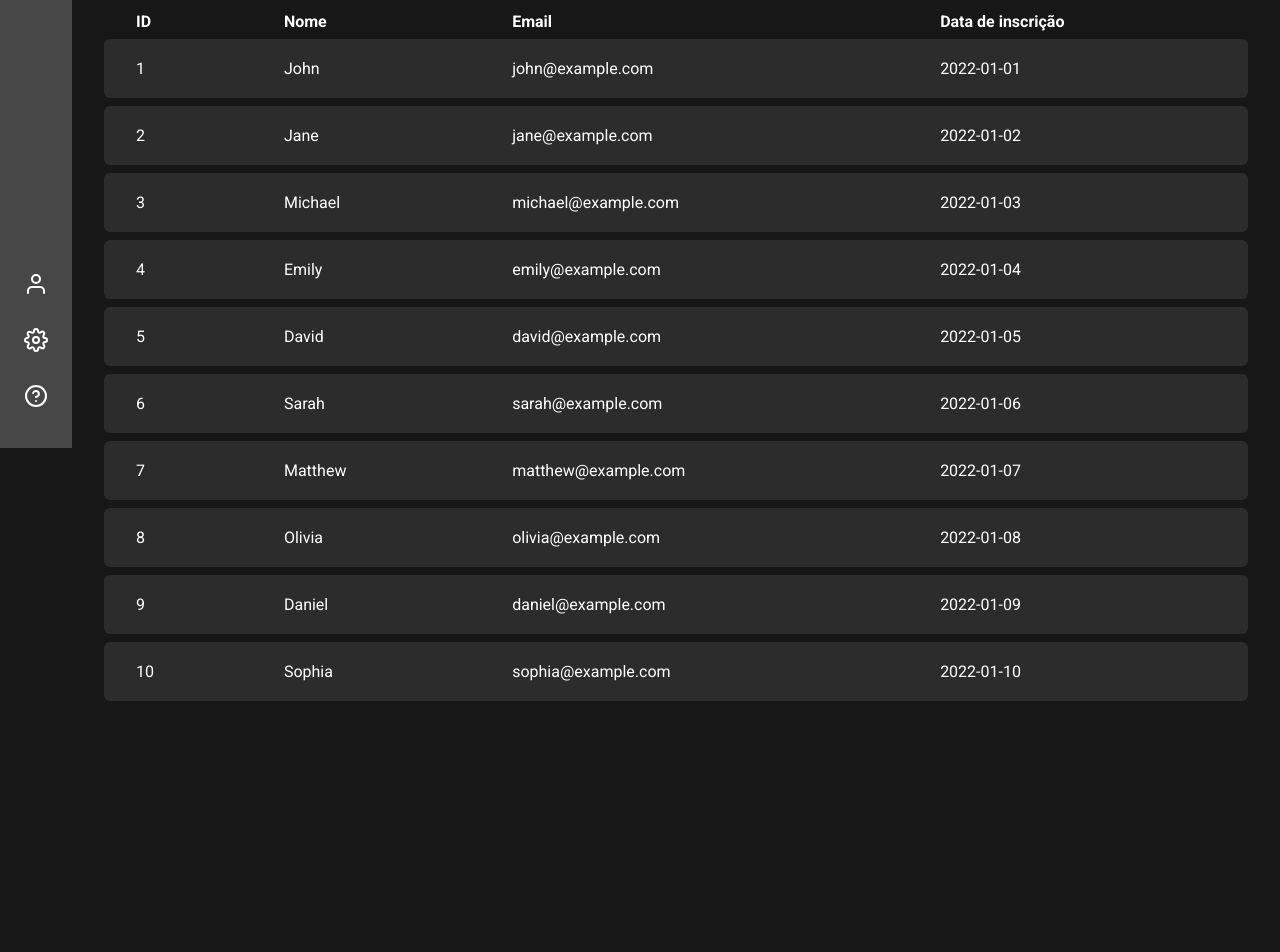
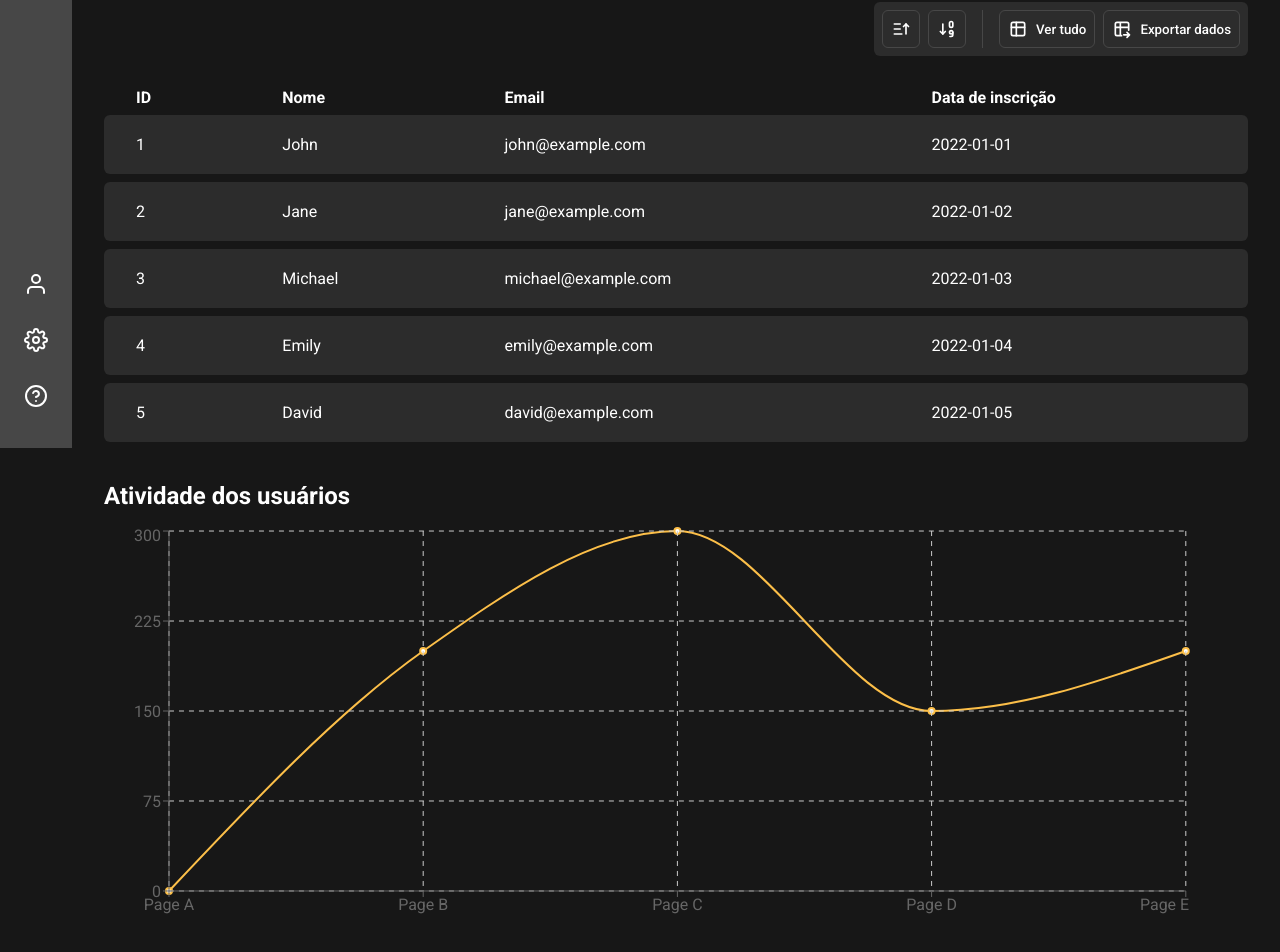
Before and after one commit to Byte3-TI-ltda/ESF-LP-09-23-ADMIN, a React (Vite) app: page / in a window 1280 px wide. Shown: the part 352-1304 px from the top of the page. Before the commit the page ends 1093 px from the top, so only its background shows below. Built offline with nearby package versions, Linux system fonts and the light colour scheme.

Commit message:
Added user chart and new table option

```diff
--- a/package.json
+++ b/package.json
@@ -15,6 +15,7 @@
     "react-hook-form": "^7.46.2",
     "react-icons": "^4.11.0",
     "react-router-dom": "^6.16.0",
+    "recharts": "^2.8.0",
     "styled-components": "^6.0.8",
     "xlsx": "^0.18.5"
   },
--- /dev/null
+++ b/src/components/Chart/index.tsx
@@ -0,0 +1,26 @@
+import { ChartContainer } from "./styles";
+
+import { LineChart, Line, CartesianGrid, XAxis, YAxis, Tooltip, ResponsiveContainer } from 'recharts';
+const data = [
+    { name: 'Page A', uv: 0, pv: 2100, amt: 2400 },
+    { name: 'Page B', uv: 200, pv: 1900, amt: 2400 },
+    { name: 'Page C', uv: 300, pv: 900, amt: 2400 },
+    { name: 'Page D', uv: 150, pv: 2000, amt: 2400 },
+    { name: 'Page E', uv: 200, pv: 1500, amt: 2400 }
+];
+
+export default function Chart() {
+    return (
+        <ChartContainer>
+            <ResponsiveContainer width="95%" height={400}>
+                <LineChart data={data}>
+                    <Line type="monotone" strokeWidth={2} dataKey="uv" stroke="#fcbf49" />
+                    <CartesianGrid stroke="#ccc" strokeDasharray="5 5" />
+                    <XAxis dataKey="name" />
+                    <YAxis />
+                    <Tooltip />
+                </LineChart>
+            </ResponsiveContainer>
+        </ChartContainer>
+    )
+}
--- /dev/null
+++ b/src/components/Chart/styles.ts
@@ -0,0 +1,8 @@
+import styled from "styled-components";
+
+export const ChartContainer = styled.div`
+    display: flex;
+    flex: 1;
+    flex-direction: column;
+    width: 100%;
+`
--- a/src/components/Layout/styles.ts
+++ b/src/components/Layout/styles.ts
@@ -1,6 +1,7 @@
 import styled from "styled-components";
 
 export const LayoutContainer = styled.div`
+  max-width: 100vw;
   width: 100%;
   display: flex;
   flex-direction: row;
--- a/src/components/Table/index.tsx
+++ b/src/components/Table/index.tsx
@@ -1,7 +1,7 @@
 import { FilterOptions, TableContainer, TableWrapper } from "./styles";
 import usersData from '../../data/users.json'
 
-import { TbSortAscending, TbSortAscendingNumbers, TbTableExport } from 'react-icons/tb';
+import { TbSortAscending, TbSortAscendingNumbers, TbTableExport, TbTable } from 'react-icons/tb';
 
 import * as XLSX from 'xlsx';
 
@@ -39,10 +39,19 @@ export default function Table() {
                 <div className="divider" />
 
                 <div>
-                    <button onClick={handleExport}>
-                        <TbTableExport size={20} />
-                        <span>Exportar dados</span>
-                    </button>
+                    <div>
+                        <button>
+                            <TbTable size={20} />
+                            <span>Ver tudo</span>
+                        </button>
+                    </div>
+
+                    <div>
+                        <button onClick={handleExport}>
+                            <TbTableExport size={20} />
+                            <span>Exportar dados</span>
+                        </button>
+                    </div>
                 </div>
             </FilterOptions>
             <TableContainer>
--- a/src/data/users.json
+++ b/src/data/users.json
@@ -28,35 +28,5 @@
         "name": "David",
         "email": "david@example.com",
         "date": "2022-01-05"
-    },
-    {
-        "id": "6",
-        "name": "Sarah",
-        "email": "sarah@example.com",
-        "date": "2022-01-06"
-    },
-    {
-        "id": "7",
-        "name": "Matthew",
-        "email": "matthew@example.com",
-        "date": "2022-01-07"
-    },
-    {
-        "id": "8",
-        "name": "Olivia",
-        "email": "olivia@example.com",
-        "date": "2022-01-08"
-    },
-    {
-        "id": "9",
-        "name": "Daniel",
-        "email": "daniel@example.com",
-        "date": "2022-01-09"
-    },
-    {
-        "id": "10",
-        "name": "Sophia",
-        "email": "sophia@example.com",
-        "date": "2022-01-10"
     }
 ]
--- a/src/pages/Dashboard/index.tsx
+++ b/src/pages/Dashboard/index.tsx
@@ -3,6 +3,7 @@ import { DashboardContainer, SummaryCard, SummaryContainer } from "./styles";
 import usersData from '../../data/users.json'
 
 import { FiUsers, FiCreditCard } from 'react-icons/fi';
+import Chart from "../../components/Chart";
 
 export default function Dashboard() {
     return (
@@ -27,7 +28,15 @@ export default function Dashboard() {
                 </SummaryCard>
             </SummaryContainer>
 
-            <Table />
+            <div>
+                <h2>Dados dos usuários</h2>
+                <Table />
+            </div>
+
+            <div>
+                <h2>Atividade dos usuários</h2>
+                <Chart />
+            </div>
         </DashboardContainer>
     )
 }
--- a/src/pages/Dashboard/styles.ts
+++ b/src/pages/Dashboard/styles.ts
@@ -3,6 +3,14 @@ import styled from "styled-components";
 export const DashboardContainer = styled.main`
     padding: 2rem;
     width: 100%;
+    flex: 1;
+
+    & > div {
+        margin-top: 2rem;
+        display: flex;
+        flex-direction: column;
+        gap: 1rem;
+    }
 `
 
 export const SummaryContainer = styled.header`
@@ -37,4 +45,8 @@ export const SummaryCard = styled.div`
         font-weight: 600;
         font-size: var(--title-size);
     }
+
+    &:hover {
+        outline: 1px solid var(--accent-color);
+    }
 `
--- a/src/styles/global.ts
+++ b/src/styles/global.ts
@@ -36,6 +36,7 @@ export const GlobalStyles = createGlobalStyle`
     color: var(--text-color);
     font-family: 'Roboto', sans-serif;
     height: 100vh;
+    overflow-x: hidden;
 
     @media screen and (max-width: 992px) {
     font-size: 90%;
```
Also changed, not shown: 1 other file (tests, documents, lock files or other folders).
